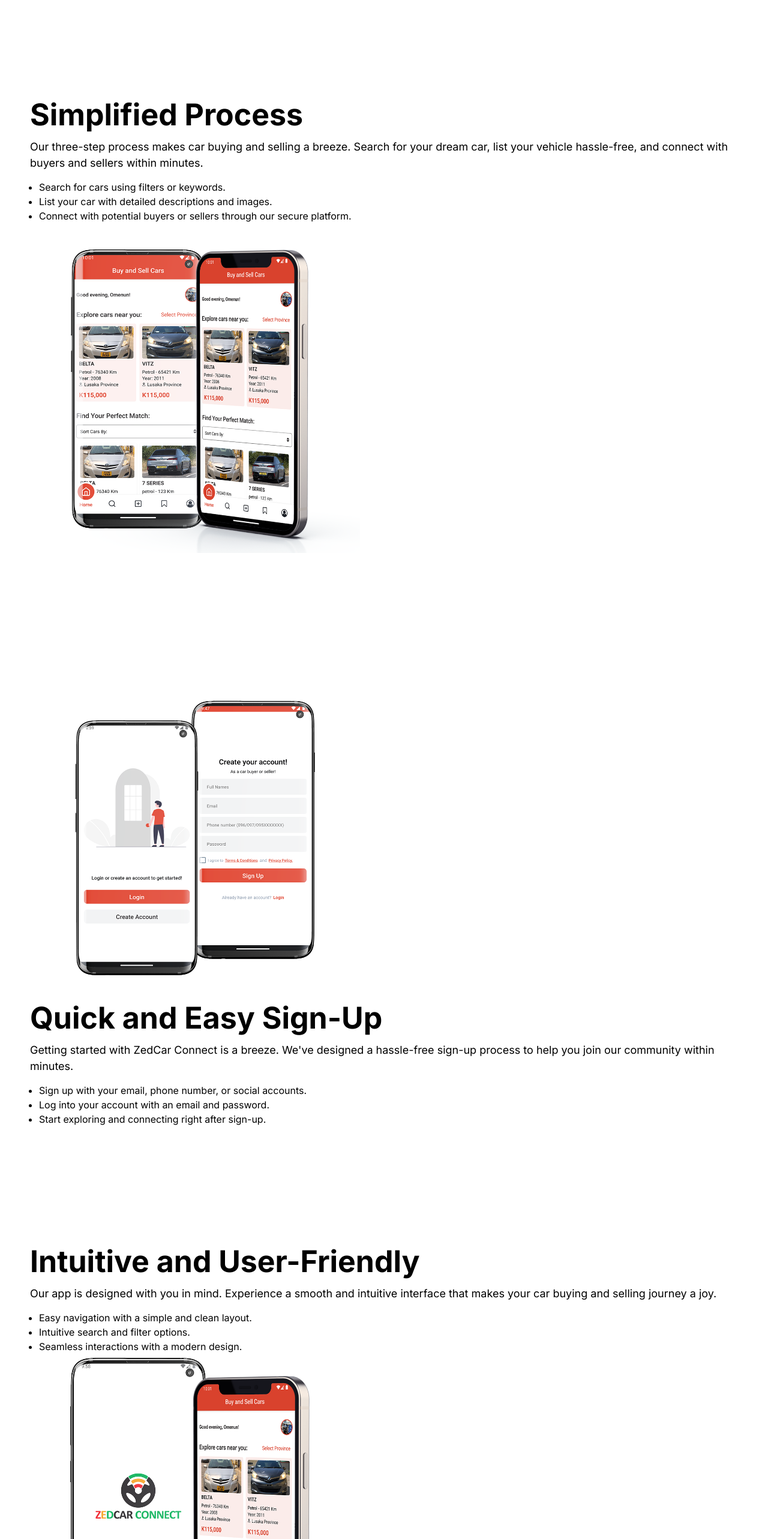
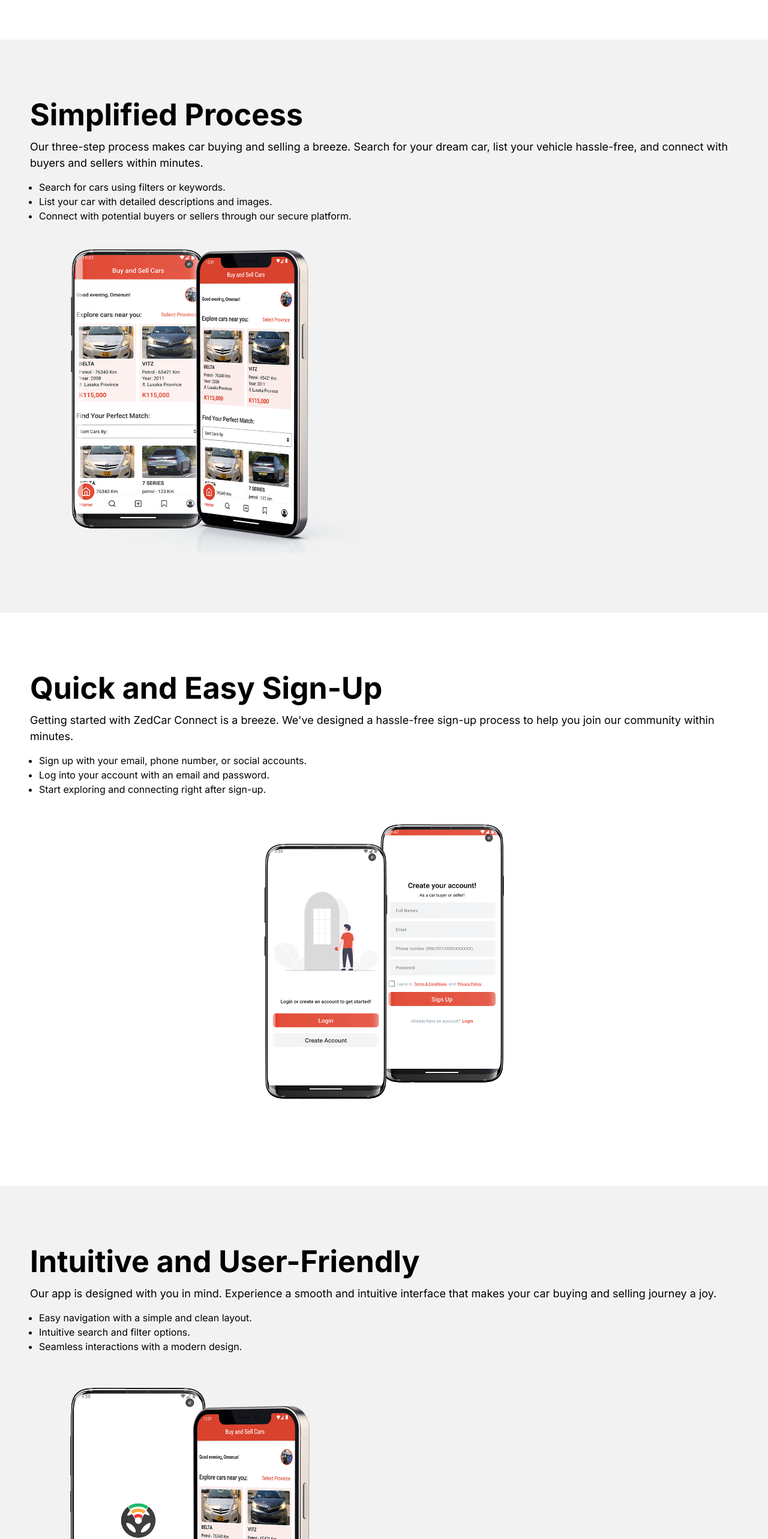
Before and after one commit to kapansa/zedcar-connect-landing-page, a Next.js app: page / in a window 1280 px wide. Shown: the part 1527-4093 px from the top of the page at 60% size. Built offline with nearby package versions, Linux system fonts and the light colour scheme.

Commit message:
Update UI

```diff
--- a/src/app/page.js
+++ b/src/app/page.js
@@ -16,7 +16,7 @@ export default function Home() {
         }}
       >
         <div className="2xl:basis-[48%] max-w-[1200px]">
-          <h1 className="text-white font-bold text-[70px] leading-[70px]">
+          <h1 className="text-white font-bold xl:text-[70px] text-[50px] leading-[50px] xl:leading-[70px]">
             ZedCar Connect: A Car Market Place
           </h1>
           <p className="text-[18px] text-white py-[15px]">
@@ -65,7 +65,7 @@ export default function Home() {
       </div>
 
       {/* image on the right */}
-      <div className="2xl:flex 2xl:px-[200px] px-[50px] justify-between items-center py-[100px]">
+      <div className="2xl:flex 2xl:px-[200px] px-[50px] justify-between items-center py-[100px] bg-bg">
         <div className="basis-[48%] max-w-[1200px]">
           <h1 className="font-bold text-[50px] leading-[50px]">
             Simplified Process
@@ -90,11 +90,11 @@ export default function Home() {
       </div>
 
       {/* image on the left */}
-      <div className="2xl:flex 2xl:px-[200px] px-[50px] justify-between items-center py-[100px]">
-        <div className=" max-w-[1200px]">
+      <div className="flex flex-col 2xl:flex-row 2xl:px-[200px] px-[50px] justify-between items-center py-[100px]">
+        <div className="max-w-[1200px] order-2 2xl:order-1">
           <Image src="/assets/13.png" alt="bg" width={550} height={550} />
         </div>
-        <div className="basis-[48%] max-w-[1200px]">
+        <div className="basis-[48%] max-w-[1200px] order-1 2xl:order-2">
           <h1 className="font-bold text-[50px] leading-[50px]">
             Quick and Easy Sign-Up
           </h1>
@@ -112,8 +112,8 @@ export default function Home() {
       </div>
 
       {/* image on the right */}
-      <div className="2xl:flex 2xl:px-[200px] px-[50px] justify-between items-center py-[100px]">
-        <div className="basis-[48%] max-w-[1200px]">
+      <div className="2xl:flex 2xl:px-[200px] px-[50px] justify-between items-center py-[100px] bg-bg">
+        <div className="basis-[48%] max-w-[1200px] pb-[50px] 2xl:pb-[0px]">
           <h1 className="font-bold text-[50px] leading-[50px]">
             Intuitive and User-Friendly
           </h1>
@@ -134,11 +134,11 @@ export default function Home() {
       </div>
 
       {/* image on the left */}
-      <div className="2xl:flex 2xl:px-[200px] px-[50px] justify-between items-center py-[100px]">
-        <div className=" max-w-[1200px]">
+      <div className="flex flex-col 2xl:flex-row 2xl:px-[200px] px-[50px] justify-between items-center py-[100px]">
+        <div className=" max-w-[1200px] order-2 2xl:order-1">
           <Image src="/assets/15.png" alt="bg" width={550} height={550} />
         </div>
-        <div className="basis-[48%] max-w-[1200px]">
+        <div className="basis-[48%] max-w-[1200px] order-1 2xl:order-2 pb-[30px] 2xl:pb-[0px]">
           <h1 className="font-bold text-[50px] leading-[50px]">
             Effortless Account Management
           </h1>
@@ -230,16 +230,16 @@ export default function Home() {
         </div>
       </div>
 
-      <div className="bg-bg py-[40px] px-[30px] 2xl:px-[0px]">
+      <div className="bg-bg py-[20px] px-[30px] 2xl:px-[0px]">
         <div className="max-w-[1500px] mx-auto 2xl:flex 2xl:justify-between 2xl:items-center">
-          <div className="2xl:flex gap-[10px] 2xl:justify-start 2xl:items-center pb-[20px]">
-            <Image src="/assets/Logo.png" alt="bg" width={35} height={35} />
-            <h1 className="font-bold text-[30px] leading-[50px]">
+          <div className="2xl:flex gap-[10px] 2xl:justify-start 2xl:items-center lg:pb-[0] pb-[20px]">
+            <Image src="/assets/Logo.png" alt="bg" width={28} height={28} />
+            <h1 className="font-bold text-[25px] leading-[50px]">
               ZedCar Connect
             </h1>
           </div>
           <div className="2xl:flex gap-[30px] pb-[20px] 2xl:pb-[0px]">
-            <p className="text-[18px]">
+            <p className="text-[16px]">
               © ZedCar Connect 2023, All Rights Reserved
             </p>
             <a
@@ -247,7 +247,7 @@ export default function Home() {
               target="_blank"
               rel="noopener noreferrer"
             >
-              <p className="text-[18px] underline">Privacy Policy</p>
+              <p className="text-[16px] underline">Privacy Policy</p>
             </a>
           </div>
           <div className="2xl:flex gap-[10px]">
@@ -260,8 +260,8 @@ export default function Home() {
                 <Image
                   src="/assets/facebook.png"
                   alt="bg"
-                  width={35}
-                  height={35}
+                  width={30}
+                  height={30}
                 />
               </a>
             </div>
@@ -274,8 +274,8 @@ export default function Home() {
               <Image
                 src="/assets/google.png"
                 alt="bg"
-                width={120}
-                height={120}
+                width={100}
+                height={100}
               />
             </a>
           </div>
--- a/tailwind.config.js
+++ b/tailwind.config.js
@@ -13,7 +13,7 @@ module.exports = {
           'conic-gradient(from 180deg at 50% 50%, var(--tw-gradient-stops))',
       },
       colors: {
-        bg: "#cbcbcb",
+        bg: "#f2f2f2",
         primary: "#18212b",
         red: "#df5041",
         dark: "#212121",
```
